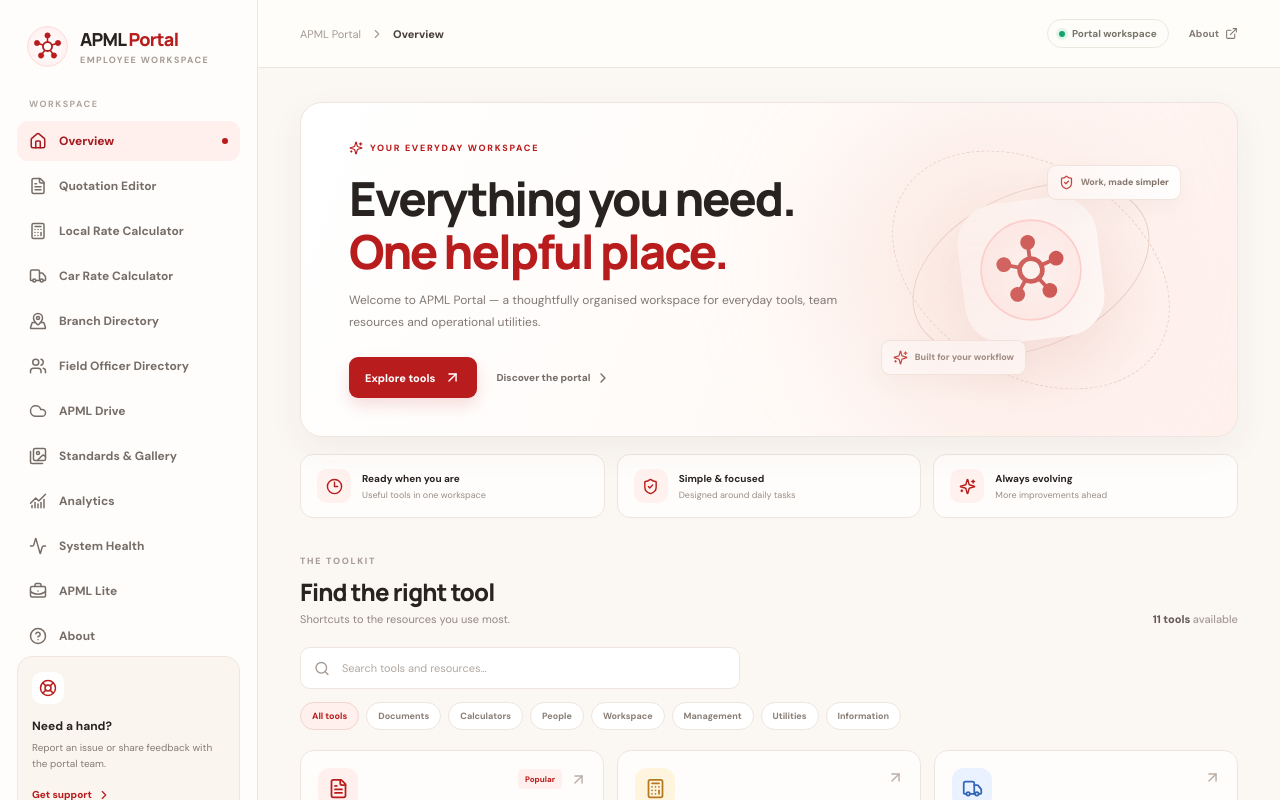
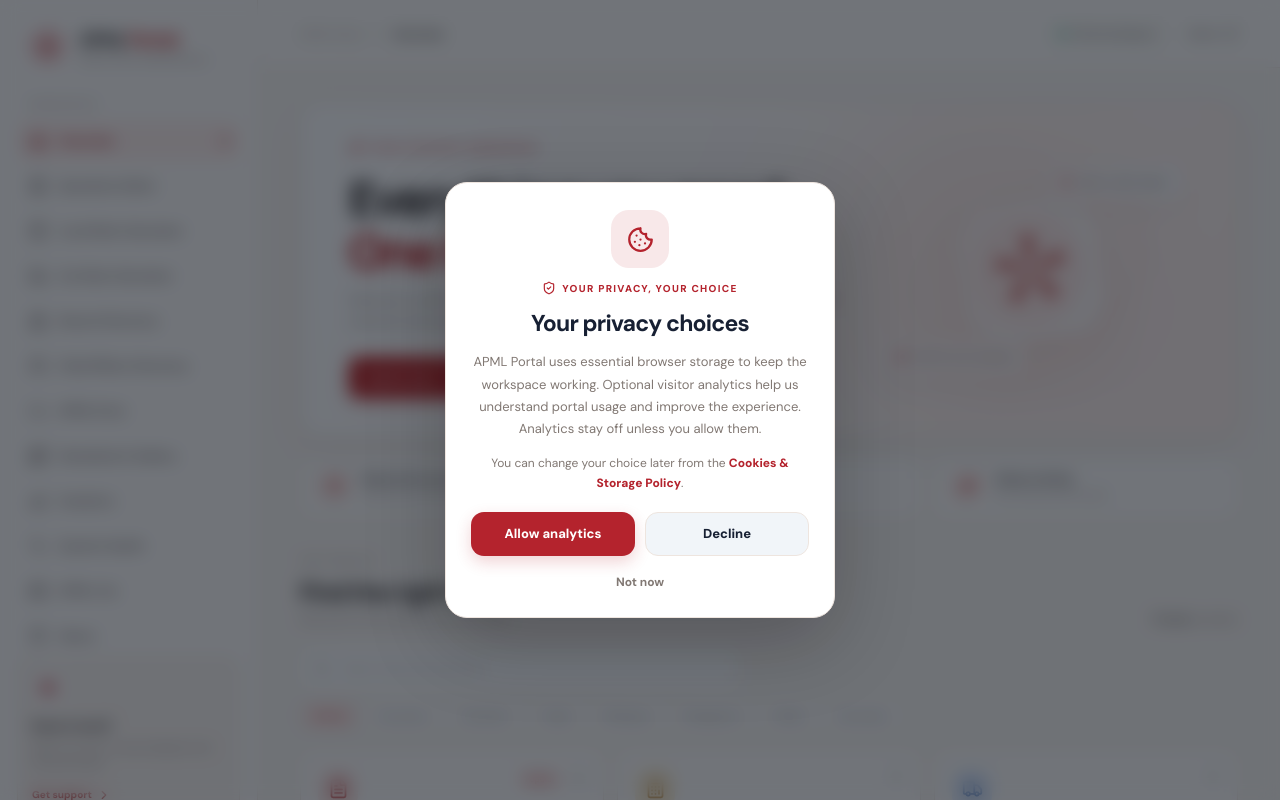
Before and after one commit to kundarwork-debug/APML-Portal, a React (Vite) app: page / in a window 1280 px wide. Shown: the top 800 px of the page. Built offline with nearby package versions, Linux system fonts and the light colour scheme.

Commit message:
Mount privacy consent dialog across portal

```diff
--- a/src/components/Shell.jsx
+++ b/src/components/Shell.jsx
@@ -1,5 +1,6 @@
 import { useEffect, useState } from 'react'
 import { NavLink, Link, Outlet, useLocation } from 'react-router-dom'
+import PrivacyConsent from './PrivacyConsent'
 import { Menu, X, ChevronRight, Home, FileText, Users, Cloud, Images, ChartNoAxesCombined, CircleHelp, ShieldCheck, Calculator, Truck, Activity, MapPinned, BriefcaseBusiness, LifeBuoy, ExternalLink } from 'lucide-react'
 
 const links = [
@@ -27,6 +28,7 @@ export default function Shell(){
   const location=useLocation()
   const active=links.find(x=>x.to===location.pathname)?.label || (location.pathname==='/bug-report'?'Report an issue':'APML Workspace')
   return <div className="app-shell">
+    <PrivacyConsent/>
     <aside className={`sidebar ${open?'sidebar-open':''}`}>
       <div className="brand"><img src={import.meta.env.BASE_URL + "logo.svg"} alt="APML" /><div><strong>APML <span>Portal</span></strong><small>EMPLOYEE WORKSPACE</small></div><button className="icon-btn close-nav" onClick={()=>setOpen(false)} aria-label="Close menu"><X size={19}/></button></div>
       <div className="side-caption">WORKSPACE</div>
```
